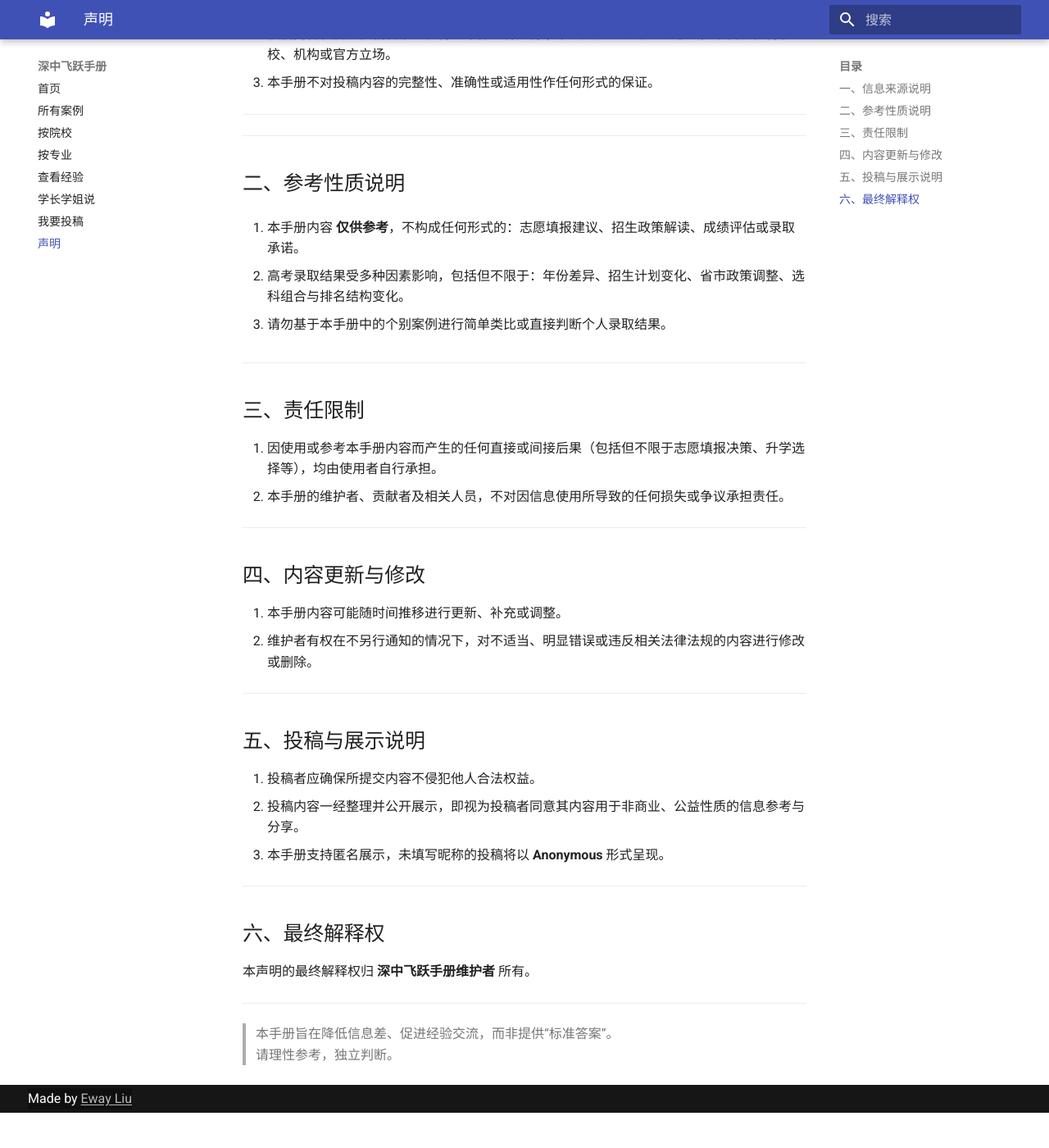
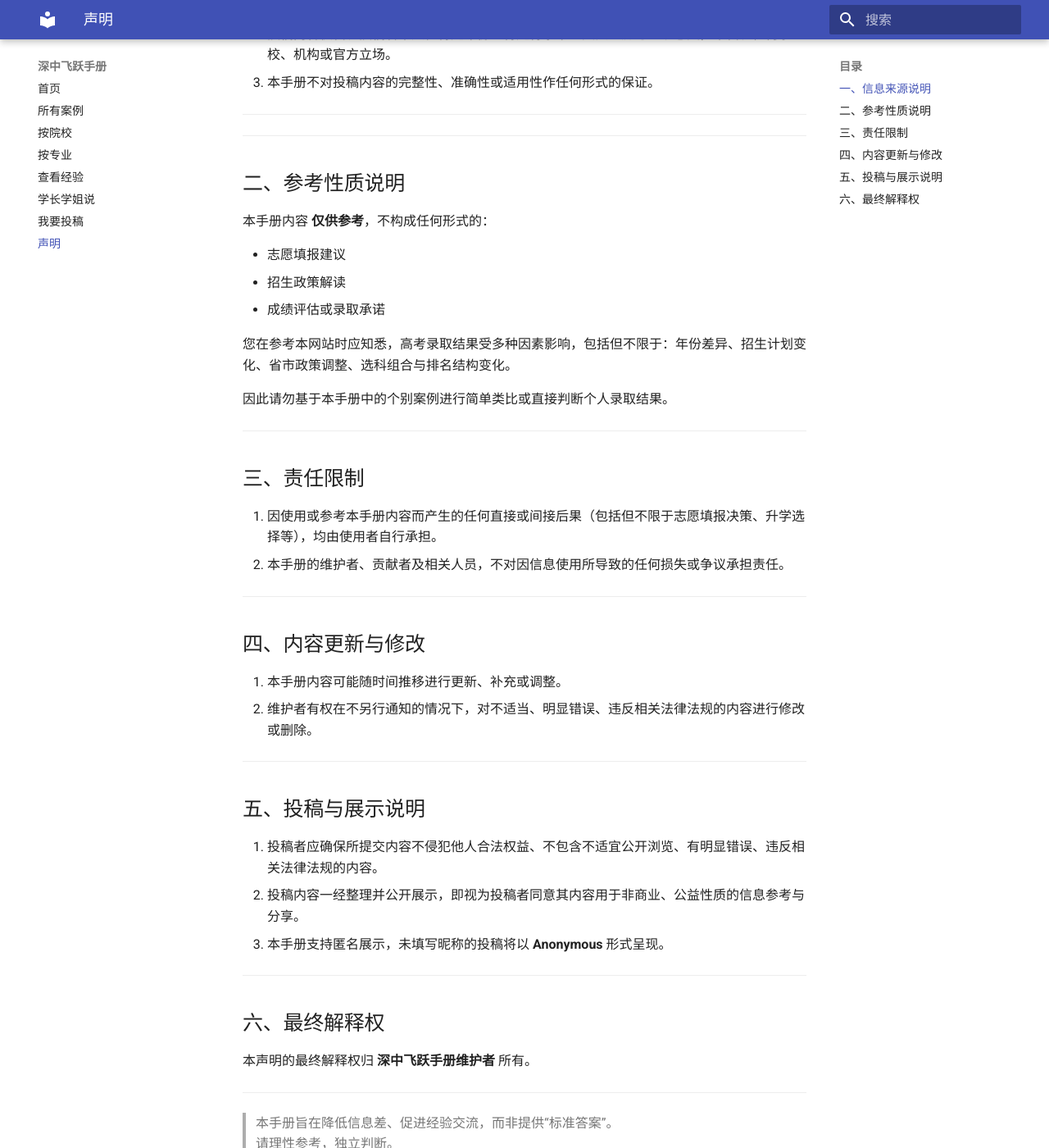
Before and after one commit to Eway-Liu/SZ-FeiYue, an MkDocs documentation site: the page built from docs/disclaimer.md, in a window 1280 px wide and 1400 px high, scrolled down 327 px. Shown: the whole window at 82% size. Built offline with MkDocs 1.6.1 and Material for MkDocs 9.7.7, drawn with Linux system fonts in a browser that asks for light colours; before the commit the page ends 1684 px from its top, so only the background shows below that.

Commit message:
update some content

```diff
--- a/docs/disclaimer.md
+++ b/docs/disclaimer.md
@@ -15,11 +15,15 @@
 
 ## 二、参考性质说明
 
-1. 本手册内容 **仅供参考**，不构成任何形式的：志愿填报建议、招生政策解读、成绩评估或录取承诺。
+本手册内容 **仅供参考**，不构成任何形式的：
 
-2. 高考录取结果受多种因素影响，包括但不限于：年份差异、招生计划变化、省市政策调整、选科组合与排名结构变化。
+- 志愿填报建议
+- 招生政策解读
+- 成绩评估或录取承诺
 
-3. 请勿基于本手册中的个别案例进行简单类比或直接判断个人录取结果。
+您在参考本网站时应知悉，高考录取结果受多种因素影响，包括但不限于：年份差异、招生计划变化、省市政策调整、选科组合与排名结构变化。
+
+因此请勿基于本手册中的个别案例进行简单类比或直接判断个人录取结果。
 
 ---
 
@@ -33,13 +37,13 @@
 ## 四、内容更新与修改
 
 1. 本手册内容可能随时间推移进行更新、补充或调整。
-2. 维护者有权在不另行通知的情况下，对不适当、明显错误或违反相关法律法规的内容进行修改或删除。
+2. 维护者有权在不另行通知的情况下，对不适当、明显错误、违反相关法律法规的内容进行修改或删除。
 
 ---
 
 ## 五、投稿与展示说明
 
-1. 投稿者应确保所提交内容不侵犯他人合法权益。
+1. 投稿者应确保所提交内容不侵犯他人合法权益、不包含不适宜公开浏览、有明显错误、违反相关法律法规的内容。
 2. 投稿内容一经整理并公开展示，即视为投稿者同意其内容用于非商业、公益性质的信息参考与分享。
 3. 本手册支持匿名展示，未填写昵称的投稿将以 **Anonymous** 形式呈现。
 
```
Also changed, not shown: docs/cases/by-major.md (added, +7 -0 lines), docs/cases/by-university.md (added, +7 -0 lines), docs/cases/case-8a48614e3f.md (added, +32 -0 lines), docs/cases/index.md (added, +5 -0 lines), docs/cases_raw/submission-2026-1-11-0-13-15-0001-4c9e3d33cc.md (added, +14 -0 lines), docs/index.md (+2 -2 lines), docs/seniors/index.md (+3 -2 lines), docs/seniors/一些很多人填报志愿时候不会问但是真的很影响大学生活质量的问题.md (added, +35 -0 lines), docs/seniors/如何正义劝退？.md (+0 -1 lines), docs/submit.md (+3 -2 lines).
